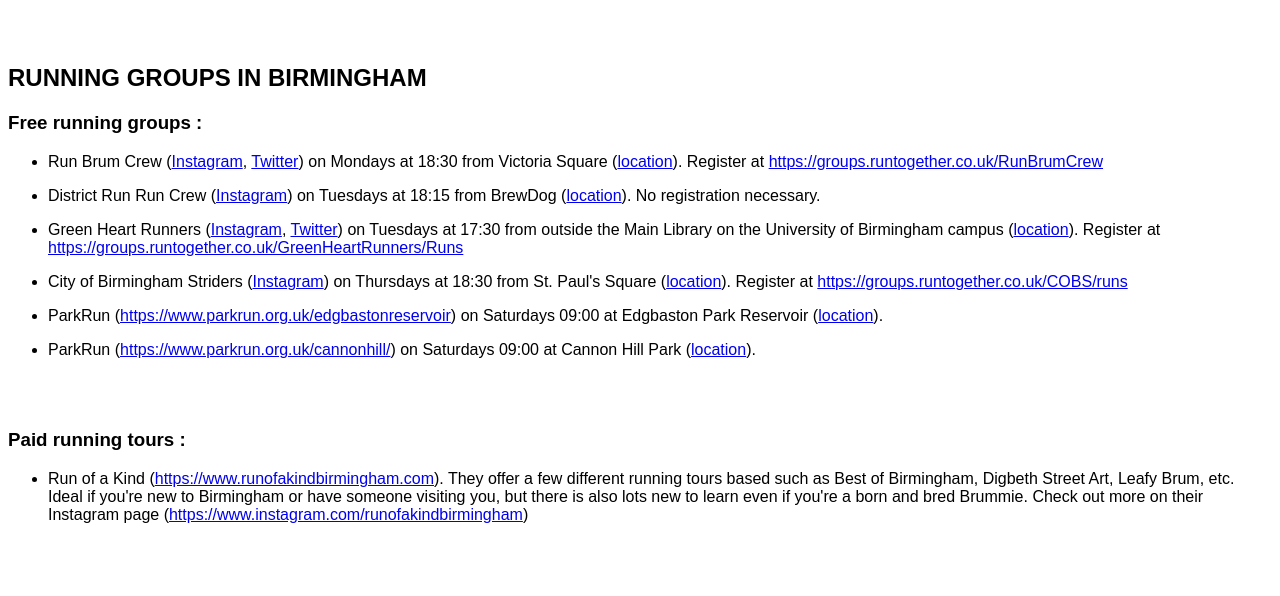
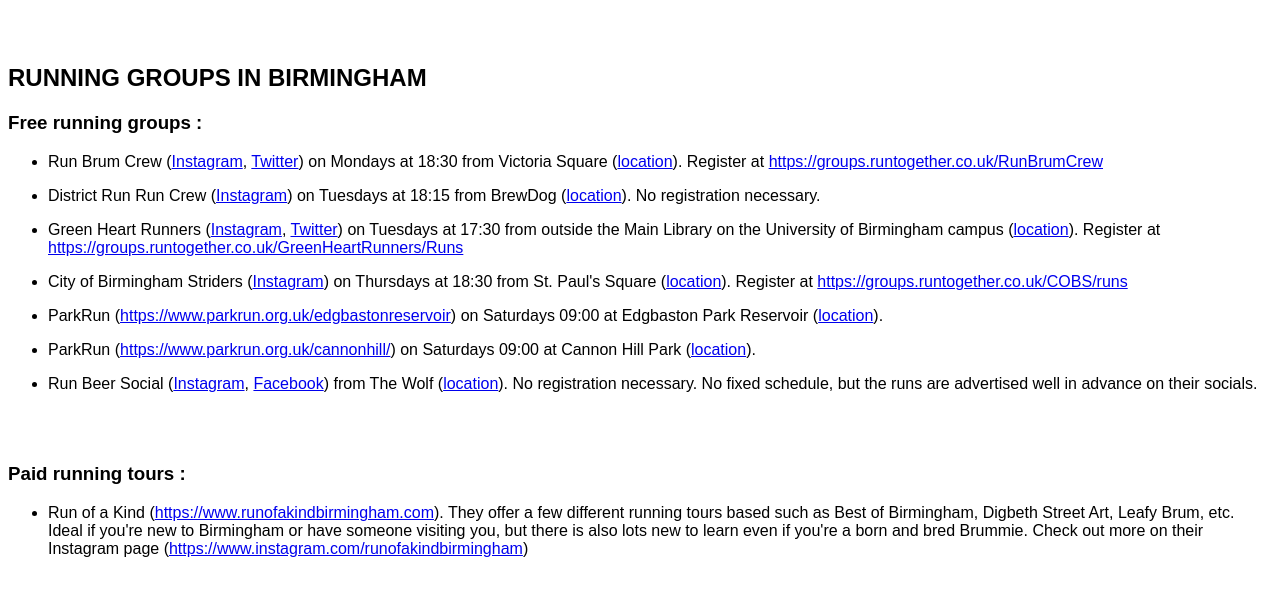
Before and after one commit to rajeshchitnis/rajeshchitnis.github.io, a Jekyll site: the page running.html, which Jekyll copies as it is, in a window 1280 px wide. Shown: the top 596 px of the page. Built offline with Jekyll 4.4.1, drawn with Linux system fonts in a browser that asks for light colours.

Commit message:
Update running.html

```diff
--- a/running.html
+++ b/running.html
@@ -77,6 +77,7 @@
 <li><p> ParkRun (<a href="https://www.parkrun.org.uk/cannonhill/">https://www.parkrun.org.uk/cannonhill/</a>) on Saturdays 09:00 at Cannon Hill Park (<a href="https://goo.gl/maps/nT1km2K9gNufU6t77">location</a>).
 </p></li>
 
+<li><p> Run Beer Social (<a href="https://www.instagram.com/run.beer.social/">Instagram</a>, <a href="https://www.facebook.com/Run.Beer.Social"> Facebook</a>) from The Wolf (<a href="https://g.page/TheWolfBirmingham?share">location</a>). No registration necessary. No fixed schedule, but the runs are advertised well in advance on their socials. </p></li>
 
 </ul>
 
```
